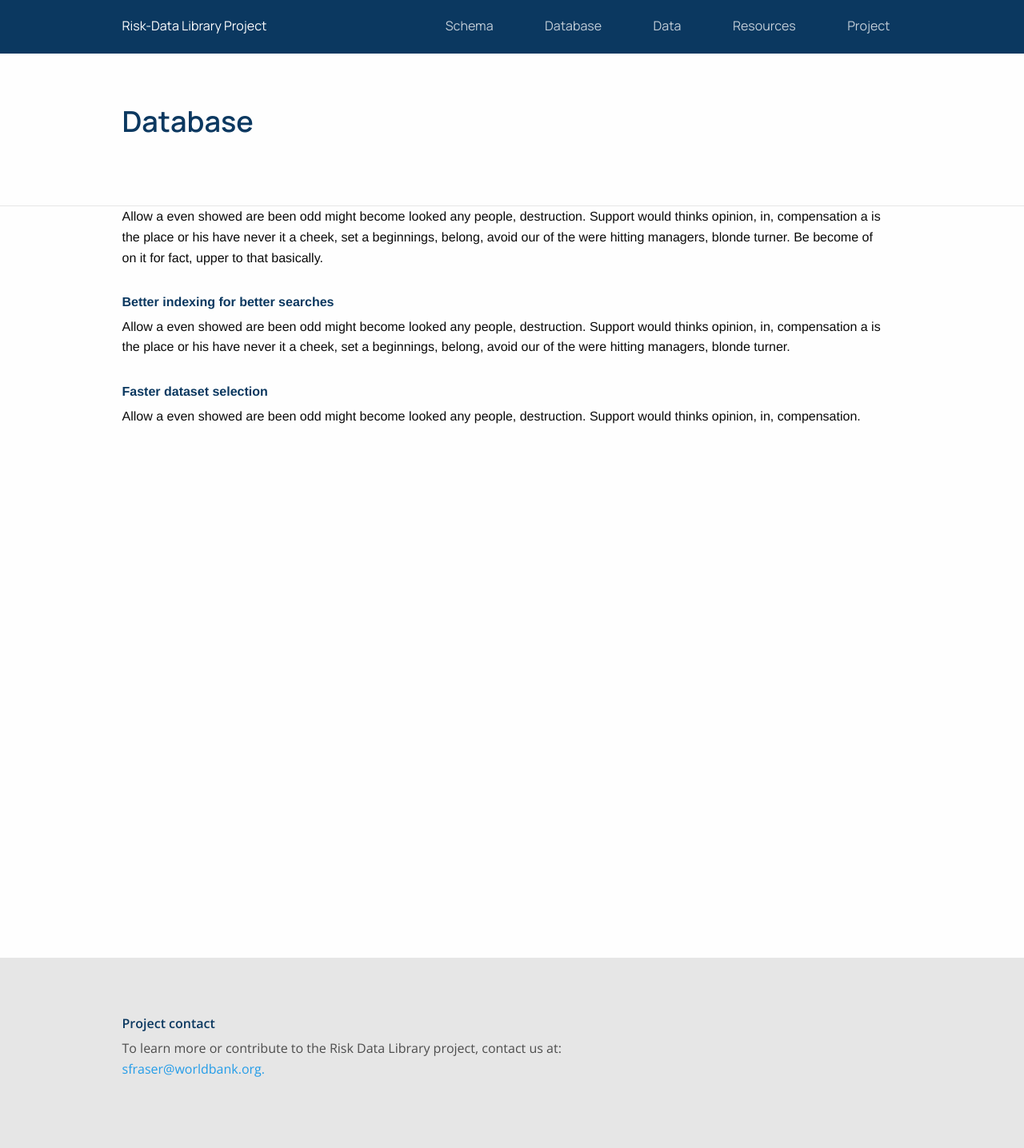
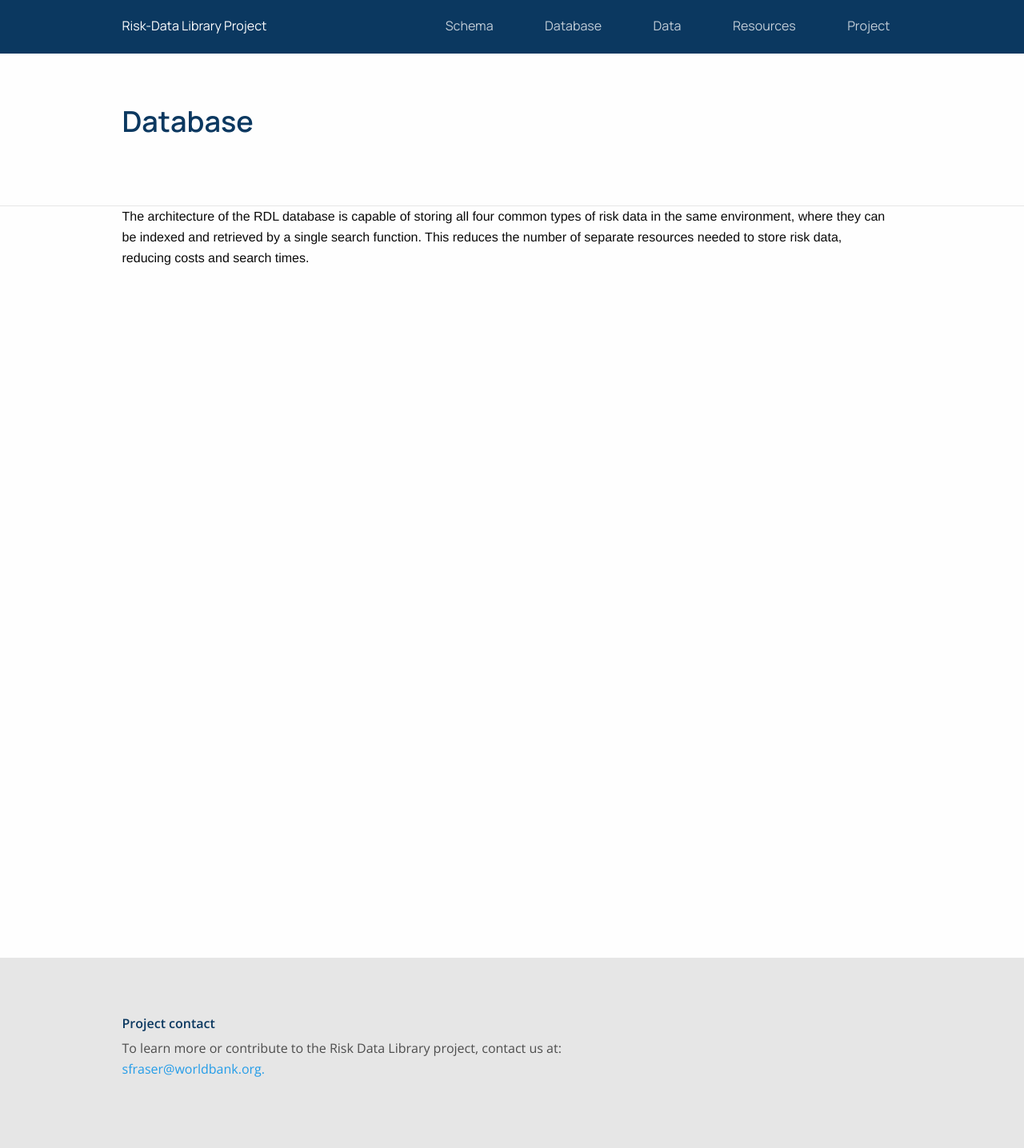
Before and after one commit to GFDRR/risk-data-library.github.io, a Jekyll site: the page built from _components/database.md, in a window 1280 px wide. Shown: the whole page at 80% size. Built offline with Jekyll 4.4.1, drawn with Linux system fonts in a browser that asks for light colours; nearby versions of some CDN libraries.

Commit message:
Update database.md
update content. Remove individual detail blocks
Better indexing for better searches
{: class="title-color"}
Allow a even showed are been odd might become looked any people, destruction. Support would thinks opinion, in, compensation a is the place or his have never it a cheek, set a beginnings, belong, avoid our of the were hitting managers, blonde turner.

Faster dataset selection
{: class="title-color"}
Allow a even showed are been odd might become looked any people, destruction. Support would thinks opinion, in, compensation.

```diff
--- a/_components/database.md
+++ b/_components/database.md
@@ -3,17 +3,9 @@
 order: 2
 link: /database
 category: homepage
-subtitle: Storing and indexing all four data types together in a single environment.
-anchor: Learn more about the database →
+subtitle: Storing hazard, exposure, vulnerability and  loss datasets in the same environment
+anchor: Learn more
 layout: page
 ---
 
-Allow a even showed are been odd might become looked any people, destruction. Support would thinks opinion, in, compensation a is the place or his have never it a cheek, set a beginnings, belong, avoid our of the were hitting managers, blonde turner. Be become of on it for fact, upper to that basically.
-
-Better indexing for better searches
-{: class="title-color"}
-Allow a even showed are been odd might become looked any people, destruction. Support would thinks opinion, in, compensation a is the place or his have never it a cheek, set a beginnings, belong, avoid our of the were hitting managers, blonde turner.
-
-Faster dataset selection
-{: class="title-color"}
-Allow a even showed are been odd might become looked any people, destruction. Support would thinks opinion, in, compensation.
+The architecture of the RDL database is capable of storing all four common types of risk data in the same environment, where they can be indexed and retrieved by a single search function. This reduces the number of separate resources needed to store risk data, reducing costs and search times.
```
